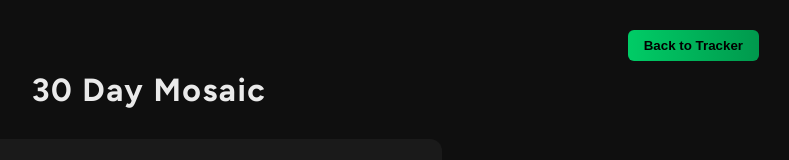
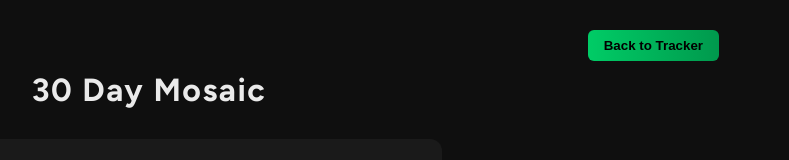
Before and after one commit to Nehaachopra/progress-tracker, a website: page index.html in a window 1280 px wide. Both pictures are taken after a click on the button "View Mosaic". Shown: the whole page, without its empty margins (491-1280 px from the left). Drawn offline with Linux system fonts and the light colour scheme; no server answers.

Commit message:
Add max width to mosaic page

```diff
--- a/index.html
+++ b/index.html
@@ -239,7 +239,9 @@ button {
     background: #0f0f0f;
     padding: 30px;
     box-sizing: border-box;
-
+    width: 100%;
+    max-width: 1200px;
+    margin: 0px auto;
     opacity: 0;
     pointer-events: none;
     transition: opacity 0.3s ease;
@@ -593,7 +595,7 @@ window.addEventListener("resize", function() {
 </script> -->
 
 <script>
-const challengeStartDate = new Date("2026-02-27");
+const challengeStartDate = new Date("2026-02-26");
 
 function getTodayIndex() {
     const today = new Date();
```
